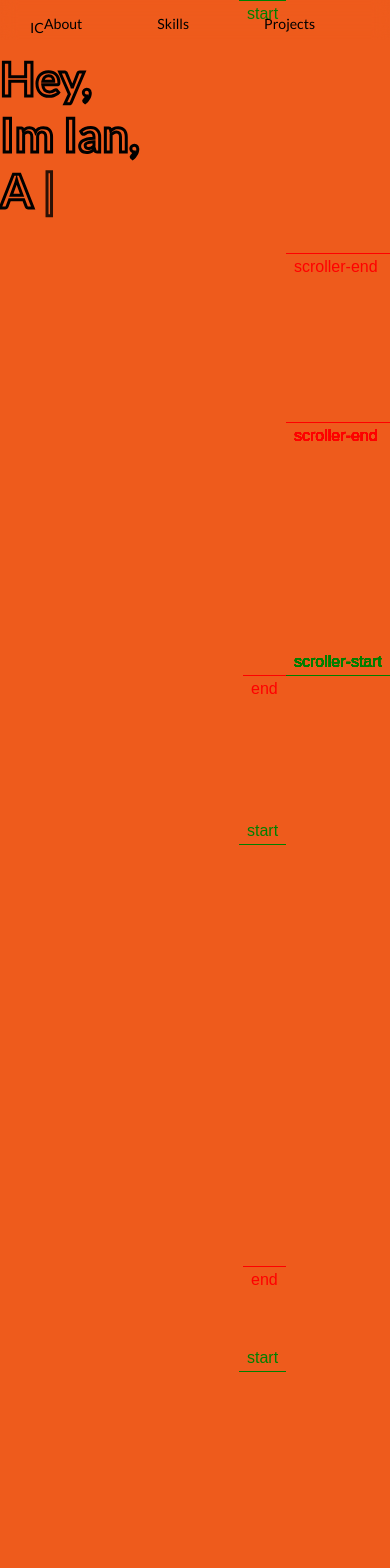
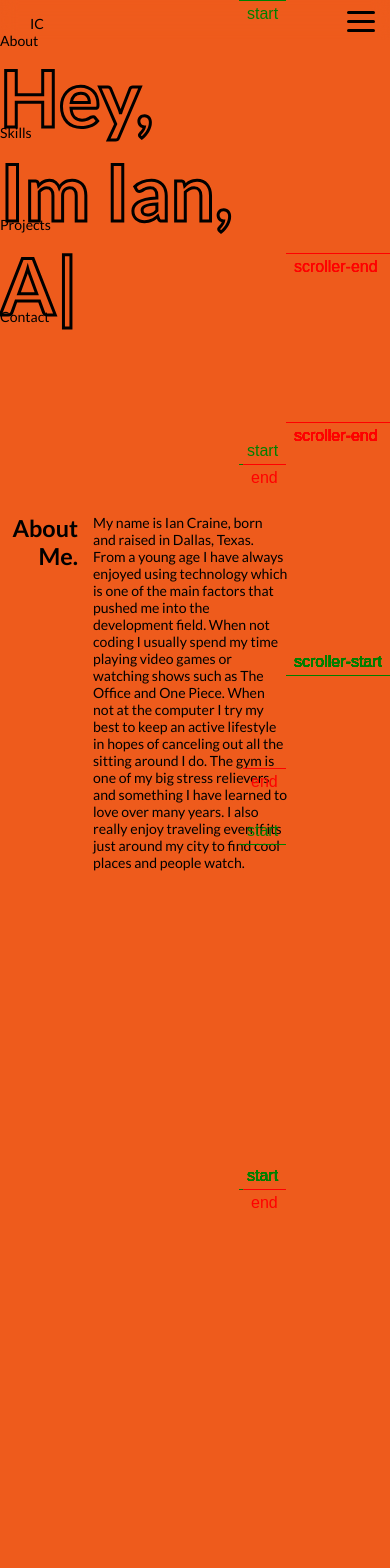
Before and after one commit to iancraine/portfolio, an Angular app: page / in a window 390 px wide. Shown: the top 1568 px of the page. Built offline with nearby package versions, Linux system fonts and the light colour scheme.

Commit message:
responsive design

```diff
--- a/src/app/app.component.css
+++ b/src/app/app.component.css
@@ -33,14 +33,53 @@ nav{
     text-align: center;
     align-self: center;
 }
-section{
+.toggle-button{
+    position: absolute;
+    top: .75rem;
+    right: 1rem;
+    display: none;
+    flex-direction: column;
+    justify-content: space-between;
+    width: 28px;
+    height: 21px;
+}
+.toggle-button .bar{
+    height: 3px;
+    width: 100%;
+    background-color: black;
+    border-radius: 10px;
+}
+
+@media only screen and (max-width: 600px) {
+    .toggle-button{
+        display: flex;
+    }
+    nav{
+        /* display: none; */
+    }
+    .navbar{
+        flex-direction: column;
+        align-items: flex-start;
+    }
+    nav>ul{
+        flex-direction: column;
+        width: 100%;
+    }
+}
+
+/* section{
     min-height: 100vh;
-}
-.animated-ele, .about-section, .skills-section{
+} */
+.fade-in, .about-section, .skills-section{
     opacity: 0;
 }
-.about-section, .skills-section{
-    min-height: 50vh;
+.about-section{
+    min-height: 45vh;
+}
+.skills-section{
+    min-height: 30vh;
+    padding: 0 0 0 0;
+    padding-bottom: 10rem;
 }
 
 .page-animation{
@@ -75,12 +114,23 @@ section{
     -webkit-text-stroke-width: 3px;
     -webkit-text-stroke-color: black;
     font-size: 12vw;
+
+
     /* font-size: 24vh; */
 
 }
 .about{
     display: grid;
     grid-template-columns: 20% 50%;
+    column-gap: 1rem;
+}
+.about-title{
+    font-size: 6vw;
+    text-align: end;
+}
+.about-p{
+    justify-self: center;
+    align-self: center;
 }
 .skills-container{
     width: 100%;
@@ -94,6 +144,7 @@ section{
 .skills-title{
     grid-area: title;
     justify-self: center;
+    font-size: 6vw;
 }
 .skills{
     grid-area: skills;
@@ -258,3 +309,35 @@ button{
     will-change: box-shadow,transform;
     font-size: 18px;
 }
+
+
+@media only screen and (max-width: 1500px) {
+    .intro{
+        font-size: 15vw;
+    }
+}
+@media only screen and (max-width: 1200px) {
+    .intro{
+        font-size: 18vw;
+    }
+
+}
+@media only screen and (max-width: 500px) {
+    .intro-section{
+        min-height: 55vh;
+    }
+    .intro{
+        font-size: 20vw;
+    }
+}
+@media only screen and (max-width: 800px) {
+    .contact-container{
+        display: grid;
+        grid-template-areas:
+        "title title title title"
+        ". form details .";
+        grid-template-columns: 1rem 1fr 1fr 1rem;
+        row-gap: 5rem;
+        column-gap: 2rem;
+    }
+}
--- a/src/app/app.component.html
+++ b/src/app/app.component.html
@@ -1,6 +1,13 @@
 <div class="page">
   <div class="navbar">
-    <a class="logo" (click)="scroll(intro)">IC</a>
+    <div class="nav-title">
+      <a class="logo" (click)="scroll(intro)">IC</a>
+      <a href="#" class="toggle-button">
+        <span class="bar"></span>
+        <span class="bar"></span>
+        <span class="bar"></span>
+      </a>
+    </div>
     <nav>
       <ul>
         <li (click)="scroll(about)">About</li>
@@ -11,7 +18,7 @@
     </nav>
   </div>
 
-  <section class="animated-ele" #intro>
+  <section class="fade-in intro-section" #intro>
     <h1 class="intro">
       <span class="box"></span>
       <span class="hey">Hey, <br>Im Ian, <br> </span>
@@ -22,18 +29,12 @@
 
   <section class="about-section" #about>
     <div class="about">
-      <h1>About Me</h1>
-      <p>Hello my name is Ian Craine and ever since I first opened my grandma's 5yr old laptop
-        I've had an interest in learning to create anything with technology, whether it be how
-        my favorite games or songs were made or teaching myself how to create logos and videos
-        through youtube tutorials.
-        In my previous role in online grocery, my team and I would regularly handle a high volume
-        of orders while still remaining one of the top stores in the market. This sharpened my skills
-        in not only teamwork but also customer satisfaction. These skills along with my passion for
-        technology led me to a career in software development where I can use my strengths in adaptability
-        and futuristic thinking in order to improve a system bigger than just me!
-        I am looking for a position where I would be able to see the results of my hard work while also
-        furthering my knowledge in development. Thank you!
+      <h1 class="about-title">About Me.</h1>
+      <p class="about-p">My name is Ian Craine, born and raised in Dallas, Texas. From a young age I have always enjoyed using technology which is one of
+        the main factors that pushed me into the development field. When not coding I usually spend my time playing video games or watching shows such as
+        The Office and One Piece. When not at the computer I try my best to keep an active lifestyle in hopes of canceling out all the sitting
+        around I do. The gym is one of my big stress relievers and something I have learned to love over many years. I also really enjoy traveling
+        even if its just around my city to find cool places and people watch.
       </p>
     </div>
   </section>
@@ -125,7 +126,7 @@
     </div>
   </section>
 
-  <section class="animated-ele contact-section" #contact style="min-height: 70vh;">
+  <section class="contact-section fade-in" #contact style="min-height: 70vh;">
     <div class="contact-container">
       <div class="contact-title">
         <h1>Get In Contact</h1>
@@ -143,7 +144,7 @@
 
         <i class="ri-github-fill project-link" (click)="newTab('https://github.com/iancraine')"></i>
         <i class="ri-linkedin-box-fill project-link" (click)="newTab('https://www.linkedin.com/in/ian-craine/')"></i>
-        <i class="ri-mail-line project-link"></i>
+        <a href="mailto:iancraine09@gmail.com" style="color: inherit; text-decoration: none;"><i class="ri-mail-line project-link"></i></a>
       </div>
     </div>
   </section>
--- a/src/app/app.component.ts
+++ b/src/app/app.component.ts
@@ -33,7 +33,7 @@ export class AppComponent implements OnInit {
   public animation(){
 
 
-    let elements = gsap.utils.toArray<HTMLElement>('.animated-ele');
+    let elements = gsap.utils.toArray<HTMLElement>('.fade-in');
     elements.forEach((ele) => {
       gsap.to(ele,{
         opacity: 1,
@@ -41,7 +41,7 @@ export class AppComponent implements OnInit {
         scrollTrigger: {
           trigger: ele,
           start: 'top 80%',
-          end: '80% center',
+          end: 'bottom 30%',
           scrub: false,
           markers: true,
           toggleActions: 'play reverse play reverse'
```
